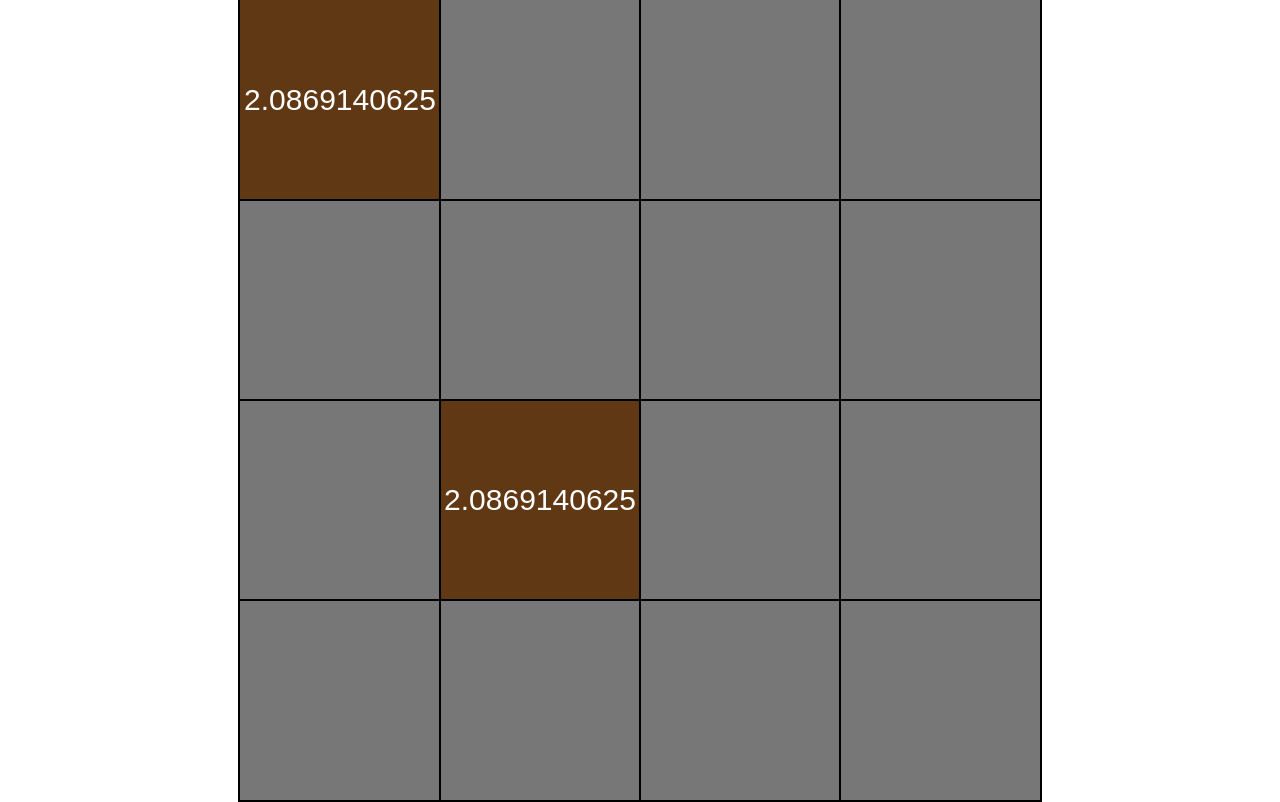
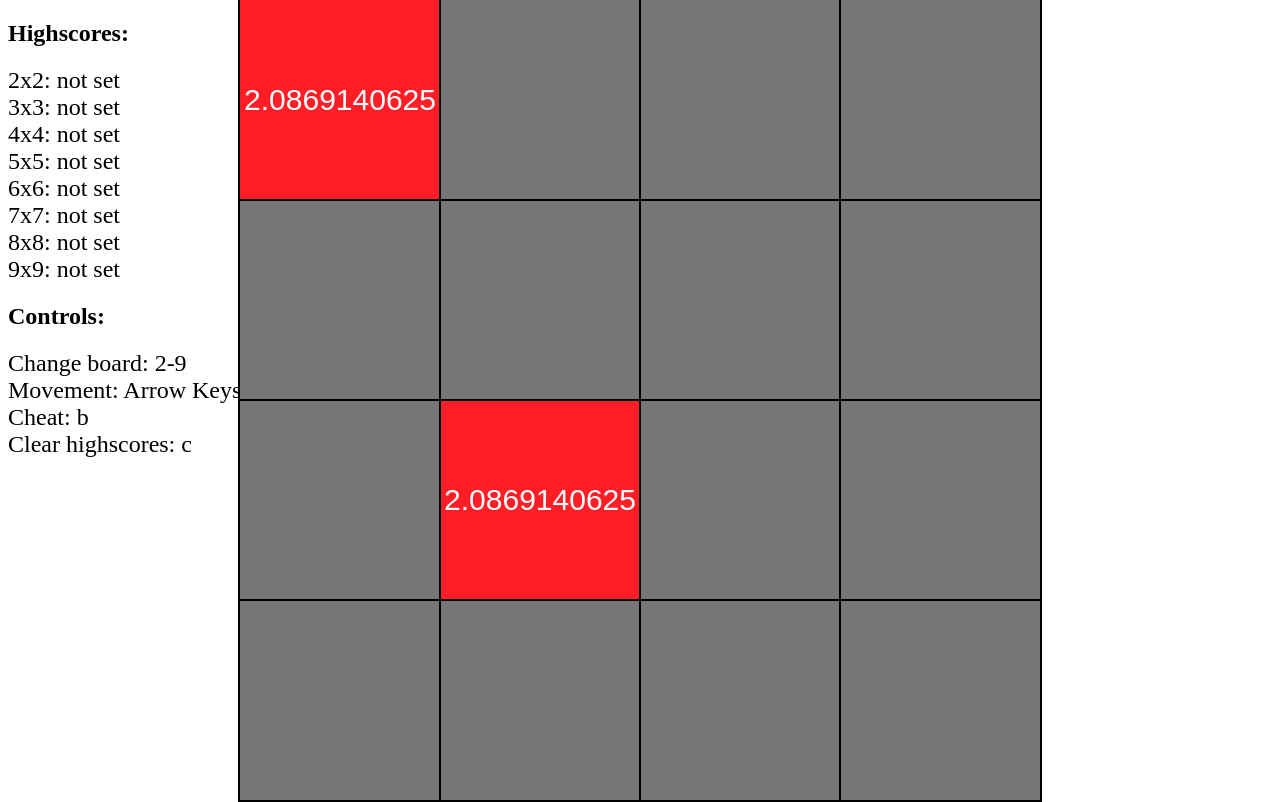
Before and after one commit to Mosder/2137, a website built with webpack: page index.html in a window 1280 px wide. Built offline with Linux system fonts and the light colour scheme.

Commit message:
highscores and shit

```diff
--- a/index.html
+++ b/index.html
@@ -12,6 +12,15 @@
 
 <body>
     <h2 id="scoreParent">Score: <span id="score">0</span></h2>
+    <h2>Highscores:</h2>
+    <ul id="highList"></ul>
+    <h2>Controls:</h2>
+    <ul id="controls">
+        <li>Change board: 2-9</li>
+        <li>Movement: Arrow Keys</li>
+        <li>Cheat: b</li>
+        <li>Clear highscores: c</li>
+    </ul>
     <canvas id="game" width="800" height="800">
     </canvas>
 </body>
--- a/src/Game.ts
+++ b/src/Game.ts
@@ -1,9 +1,14 @@
 import { ctx, baseValue, tileColors, papaj } from "./consts";
 import { Tile } from "./Tile";
 import { Controls, ToAnimate } from "./interfaces";
-import { NumberLiteralType } from "../node_modules/typescript/lib/typescript";
+import { getAllHighscores, setHighScore } from "./storage";
 
 class Game {
+    before: {
+        tiles: Tile[],
+        score: number,
+        moves: number
+    }
     tiles: Tile[];
     boardSize: number;
     ded: boolean = false;
@@ -14,6 +19,7 @@ class Game {
     };
     moves: number = 0;
     score: number = 0;
+    cheated: boolean = false;
 
     constructor(controls: Controls, boardSize: number) {
         this.boardSize = boardSize;
@@ -24,20 +30,33 @@ class Game {
         this.setupMovement(controls);
         this.setupCanvas();
         this.drawLines();
+        this.before = {
+            tiles: this.tiles,
+            score: 0,
+            moves: 0,
+        }
     }
 
     setupMovement(controls: Controls) {
         document.body.addEventListener("keyup", (e) => {
             if (this.ded)
                 return;
-            for (const [direction, key] of Object.entries(controls))
-                if (e.key == key)
-                    this.move(direction);
+            if (e.key === controls.back)
+                this.fuckGoBack();
+            else
+                for (const [direction, key] of Object.entries(controls))
+                    if (e.key === key)
+                        this.move(direction);
         });
 
     }
 
     move(direction: string) {
+        let before = {
+            tiles: this.tiles.map(tile => { return Object.assign(Object.create(Object.getPrototypeOf(tile)), tile) }),
+            score: this.score,
+            moves: this.moves
+        };
         let dirInfo = this.getDirFromString(direction);
         let dir = dirInfo.dir as keyof Tile;
         let otherDir = dirInfo.otherDir as keyof Tile;
@@ -74,6 +93,7 @@ class Game {
         if (this.tiles.length !== this.boardSize ** 2) {
             this.moves++;
             this.addTile();
+            this.before = before;
         }
     }
 
@@ -156,12 +176,15 @@ class Game {
 
     drawTile(val: number, x: number, y: number, size: number) {
         let ratio = size / this.squareSize;
-        if (val !== 10) {
+        if (val < 10) {
             ctx.fillStyle = '#' + tileColors[val < 10 ? val : 10];
             ctx.fillRect(x * this.squareSize, y * this.squareSize, size, size);
         }
         else {
-            ctx.drawImage(papaj, x * this.squareSize, y * this.squareSize, size, size);
+            let div = val - 9;
+            for (let i = 0; i < val - 9; i++)
+                for (let j = 0; j < val - 9; j++)
+                    ctx.drawImage(papaj, (x + i / div) * this.squareSize, (y + j / div) * this.squareSize, size / div, size / div);
             return;
         }
         ctx.font = `${(120 / this.boardSize) * ratio}px Arial`;
@@ -219,10 +242,30 @@ class Game {
         this.die();
     }
 
+    fuckGoBack() {
+        this.cheated = true;
+        this.tiles = this.before.tiles;
+        this.moves = this.before.moves;
+        this.score = this.before.score;
+        document.getElementById("score").innerText = this.score.toString();
+        this.setupCanvas();
+        this.drawTiles();
+        this.drawLines();
+    }
+
     die() {
         this.ded = true;
         setTimeout(() => {
-            window.alert(`You die lol\nMoves: ${this.moves}\nScore: ${this.score}`);
+            let str = `You die lol\nMoves: ${this.moves}\nScore: ${this.score}`;
+            if (this.score > getAllHighscores()[this.boardSize - 2].score) {
+                str += "\nThat's new highscore! ";
+                if (this.cheated)
+                    window.alert(`${str}But you cheated L`);
+                else
+                    setHighScore(this.boardSize, { name: window.prompt(`${str}Enter your name:`), score: this.score });
+            }
+            else
+                window.alert(str);
             window.location.reload();
         }, 300);
     }
--- a/src/consts.ts
+++ b/src/consts.ts
@@ -1,7 +1,6 @@
 const ctx = (document.getElementById("game") as HTMLCanvasElement).getContext("2d");
 const baseValue = 2.0869140625;
 const tileColors = [
-    "603814",
     "ff1e26",
     "f6aab7",
     "55cdfd",
@@ -15,5 +14,6 @@ const tileColors = [
 ];
 const papaj = new Image();
 papaj.src = "./assets/gfx/papaj.jpg";
+const storageKey = "2137-highscores";
 
-export { ctx, baseValue, tileColors, papaj };
+export { ctx, baseValue, tileColors, papaj, storageKey };
--- a/src/interfaces.ts
+++ b/src/interfaces.ts
@@ -3,10 +3,15 @@ interface Controls {
     down: string;
     left: string;
     right: string;
+    back: string;
 }
 interface ToAnimate {
     added: { x: number, y: number, val: number }[];
     moved: { prevX: number, prevY: number, x: number, y: number, val: number }[];
 }
+interface Highscore {
+    name: string;
+    score: number;
+}
 
-export { Controls, ToAnimate };
+export { Controls, ToAnimate, Highscore };
--- a/src/main.ts
+++ b/src/main.ts
@@ -1,10 +1,14 @@
+import { getAllHighscores, setupHighscores } from "./storage";
 import { Game } from "./Game";
+
+displayHighs();
 
 let controls = {
     up: "ArrowUp",
     down: "ArrowDown",
     left: "ArrowLeft",
-    right: "ArrowRight"
+    right: "ArrowRight",
+    back: "b"
 }
 let game = new Game(controls, 4);
 let interval: NodeJS.Timer;
@@ -13,43 +17,32 @@ let moves = 0;
 let time = 0;
 
 document.body.addEventListener("keyup", (e) => {
+    if (e.key === 'c') {
+        if (window.confirm("Are you sure you want to clear highscores?")) {
+            setupHighscores();
+            displayHighs();
+        }
+        return;
+    }
     let key = parseInt(e.key);
-    if (!Number.isInteger(key) || key == 1)
+    if (!Number.isInteger(key) || key < 2)
         return;
     game.ded = true;
-    game = new Game(controls, key ? key : 10);
+    game = new Game(controls, key);
 });
 
-document.body.addEventListener("keyup", (e) => {
-    if (e.key === 'r')
-        playGame(10);
-    else if (e.key === 't')
-        playGame();
-});
-
-function playGame(speed?: number) {
-    let dirs = ["up", "down", "left", "right"];
-    playing = !playing;
-    if (playing) {
-        if (speed === undefined)
-            speed = parseInt(prompt("Enter interval delay"));
-        if (!Number.isInteger(speed)) {
-            alert("idiot");
-            playing = !playing;
-            return;
-        }
-        time = Date.now();
-        interval = setInterval(() => {
-            if (!playing) {
-                clearInterval(interval);
-                return;
-            }
-            game.move(dirs[Math.floor(Math.random() * 4)]);
-            moves++;
-        }, speed);
-    }
-    else {
-        console.log(`Did ${moves} moves in ${(Date.now() - time) / 1000} seconds`);
-        moves = 0;
+function displayHighs() {
+    let list = document.getElementById("highList");
+    list.innerHTML = "";
+    let highs = getAllHighscores();
+    for (let i = 2; i < 10; i++) {
+        let li = document.createElement("li");
+        li.innerText = `${i}x${i}: `;
+        let span = document.createElement("span");
+        span.id = `high${i}`;
+        let h = highs[i - 2];
+        span.innerText = h.score === 0 ? "not set" : `${h.score} by ${h.name}`;
+        li.appendChild(span);
+        list.appendChild(li);
     }
 }
--- /dev/null
+++ b/src/storage.ts
@@ -0,0 +1,36 @@
+import { storageKey } from "./consts";
+import { Highscore } from "./interfaces";
+
+function setupHighscores() {
+    let val = "";
+    for (let i = 2; i < 10; i++)
+        val += "null:0,";
+    val = val.slice(0, -1);
+    localStorage.setItem(storageKey, val);
+}
+
+function getAllHighscores(): Highscore[] {
+    let highs = localStorage.getItem(storageKey);
+    if (highs === null) {
+        setupHighscores();
+        return new Array(8).fill({ name: "null", score: 0 });
+    }
+    let highArr: Highscore[] = [];
+    for (const high of highs.split(',')) {
+        let h = high.split(':');
+        highArr.push({ name: h[0], score: parseFloat(h[1]) });
+    }
+    return highArr;
+}
+
+function setHighScore(board: number, high: Highscore) {
+    let highs = getAllHighscores();
+    highs[board - 2] = high;
+    let str = "";
+    for (const h of highs)
+        str += `${h.name}:${h.score},`;
+    str = str.slice(0, -1);
+    localStorage.setItem(storageKey, str);
+}
+
+export { setupHighscores, getAllHighscores, setHighScore }
--- a/style.css
+++ b/style.css
@@ -12,3 +12,10 @@
     left: 50%;
     transform: translateX(-50%);
 }
+
+#highList, #controls {
+    list-style-type: none;
+    padding: 0;
+    margin: 0;
+    font-size: x-large;
+}
```
Also changed, not shown: dist/index.bundle.js, tsconfig.json (line endings or trailing spaces).
